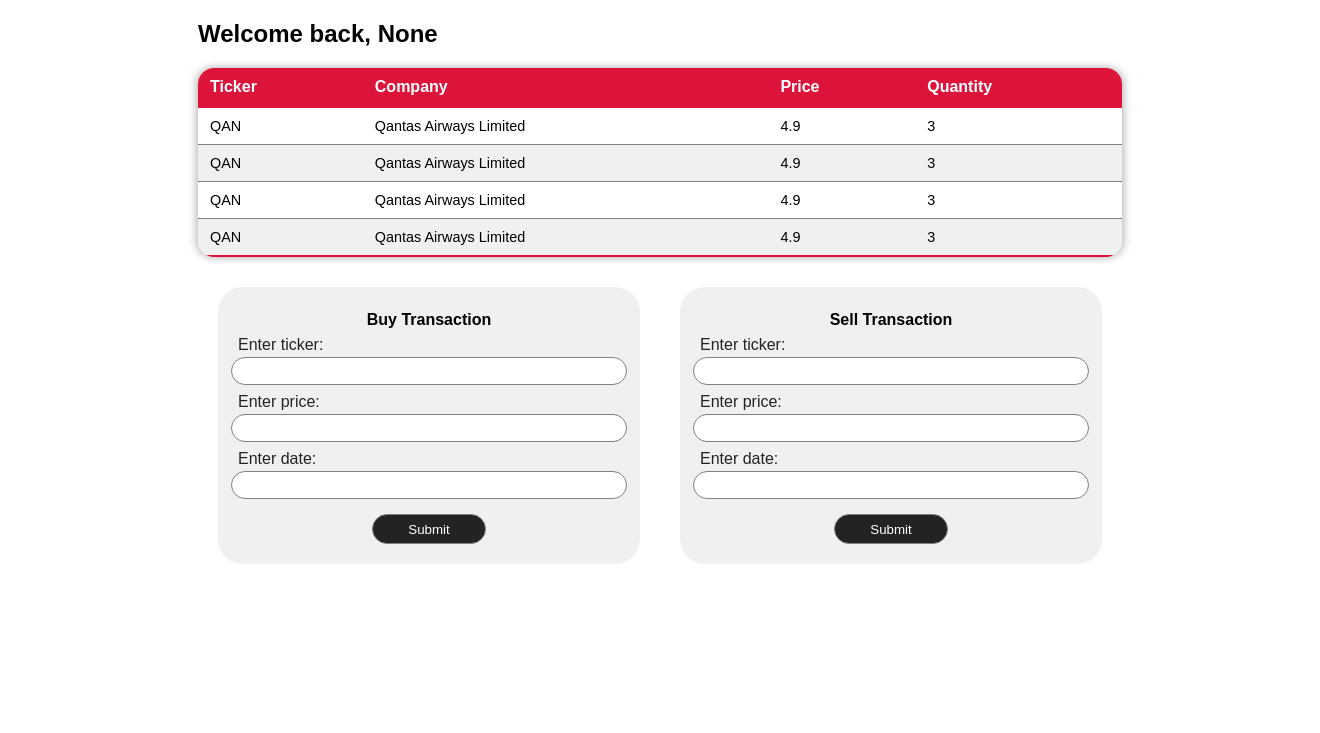
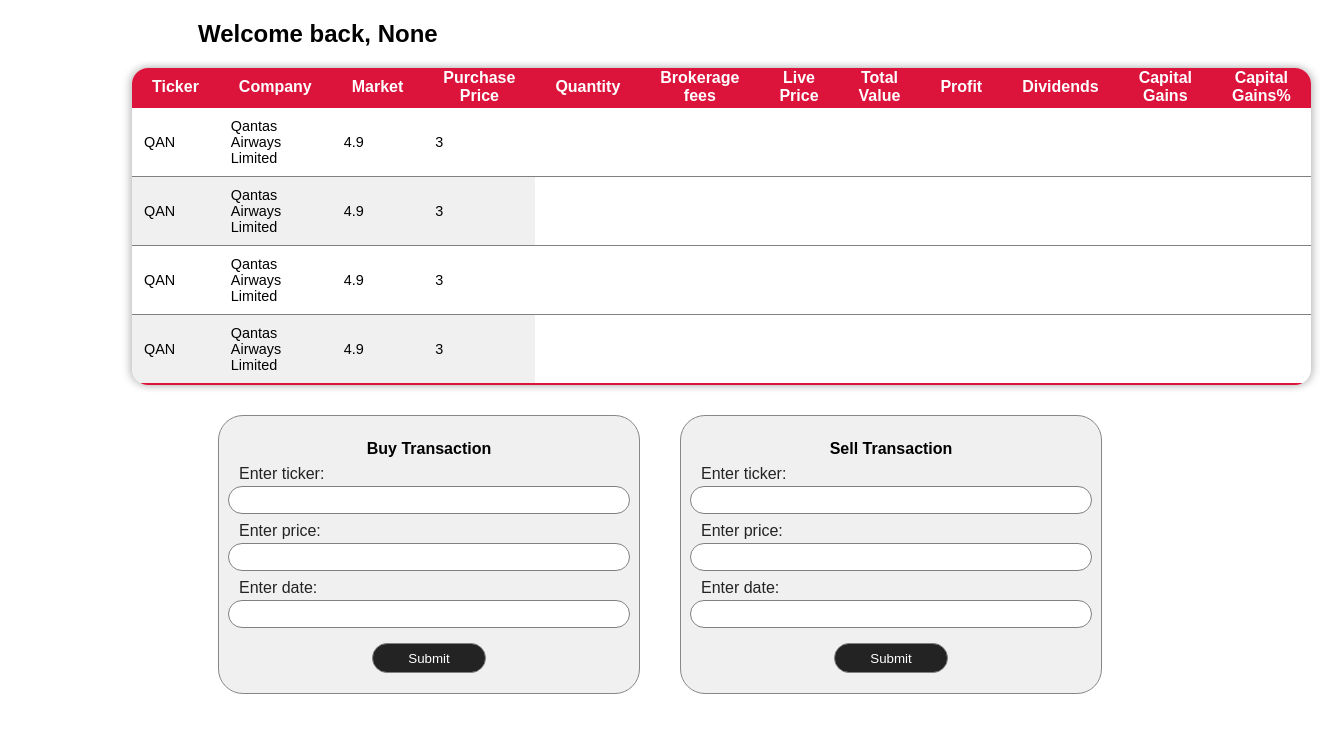
Before and after one commit to ArigatouGozaimaster/MyValuableProfits, a Flask app: page /dashboard in a window 1320 px wide. Shown: the part 50-783 px from the top of the page. Run offline with Flask 2, Linux system fonts and the light colour scheme; a user stored in the database is signed in.

Commit message:
table columns

```diff
--- a/static/dashboard.css
+++ b/static/dashboard.css
@@ -39,14 +39,14 @@
 /* Table */
 
 #table-container {
-  margin-inline: 15%;
+  margin-inline: 10%;
   text-align: left;
 }
 
 table {
   width: 100%;
   font-size: 0.9em;
-  min-width: 500px;
+  min-width: 800px;
   border-collapse: collapse;
   border-radius: 16px;
   overflow: hidden;
@@ -60,7 +60,9 @@
 th {
   color: white;
   font-size: 16px;
-  padding: 10px 12px;
+  /* padding: 10px 12px; */
+  padding-inline: 20px;
+  text-align: center;
 
 }
 
@@ -97,6 +99,7 @@
   background-color: rgb(240,240,240);
   padding: 20px 20px;
   border-radius: 25px;
+  border: 1px solid rgb(135, 135, 135);
 }
 
 form label {
@@ -111,7 +114,7 @@
   height: 1.5em;
   border-radius: 20px;
   border: 1px solid gray;
-  padding: 3px 6px;
+  padding: 3px 10px;
 }
 
 form h4 {
--- a/templates/dashboard.html
+++ b/templates/dashboard.html
@@ -22,8 +22,17 @@
                 <tr>
                 <th>Ticker</th>
                 <th>Company</th>
-                <th>Price</th>
+                <th>Market</th>
+                <th>Purchase Price</th>
                 <th>Quantity</th>
+                <th>Brokerage fees</th>
+                <th>Live Price</th>
+                <th>Total Value</th>
+                <th>Profit</th>
+                <th>Dividends</th>
+                <th>Capital Gains</th>
+                <th>Capital Gains%</th>
+
                 </tr>
             </thead>
             <tbody>
```
